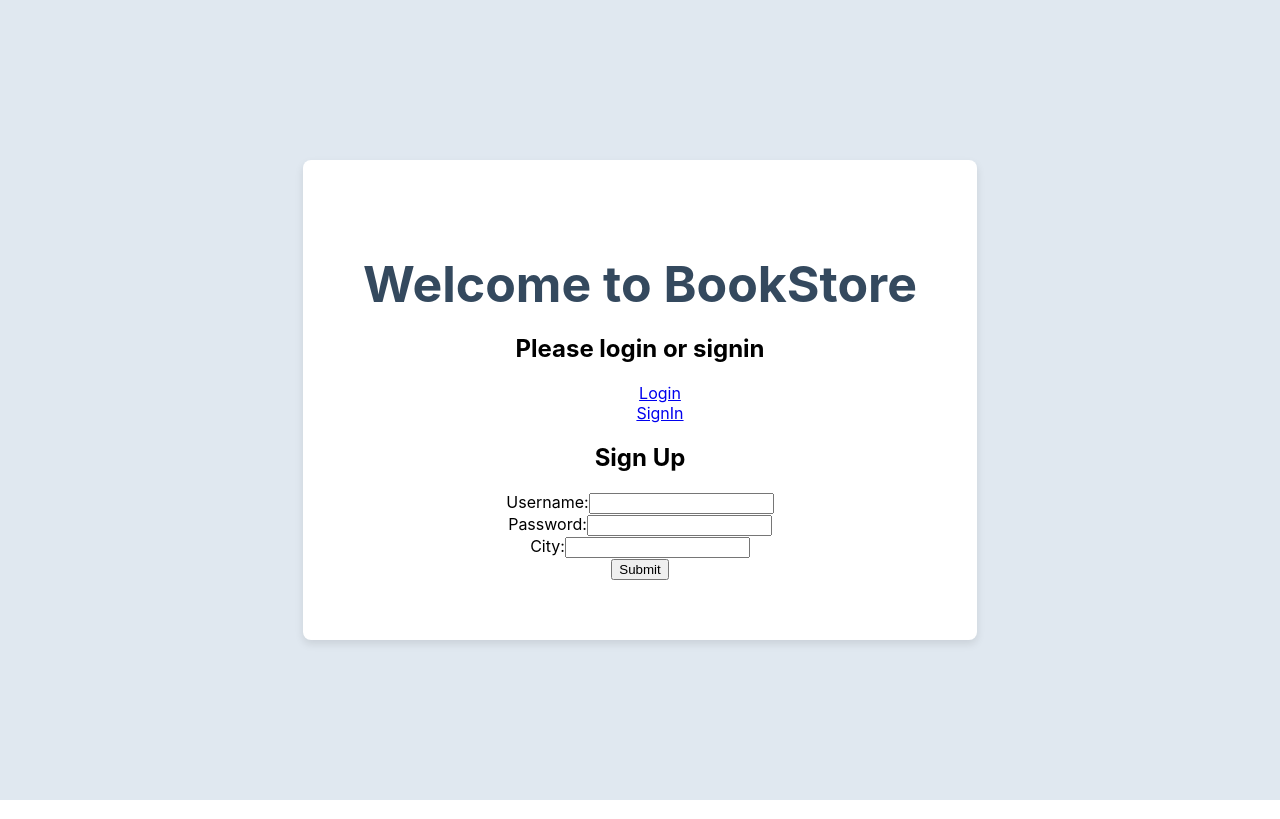
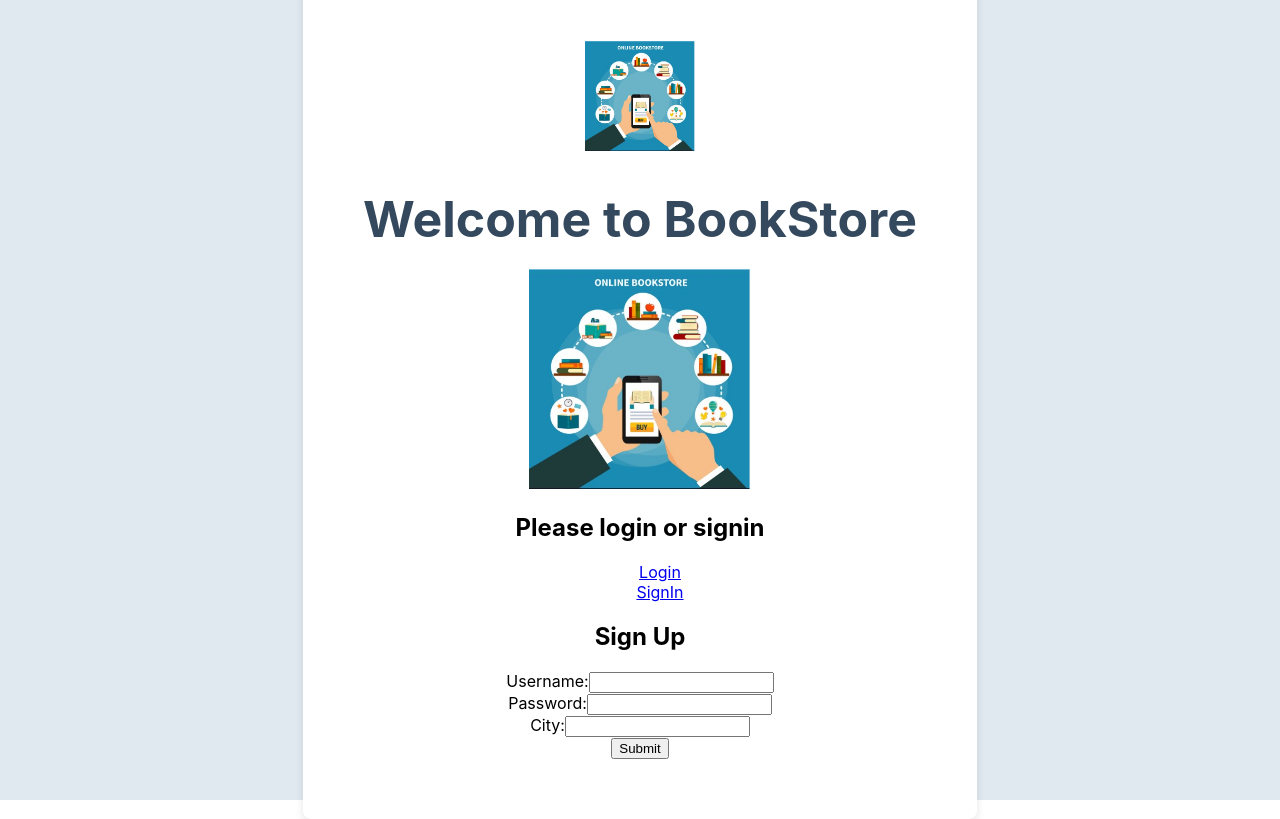
Before and after one commit to dking9876/Projects, a React (Create React App) app in the folder Final Project/UI/bookstore/: page /signup in a window 1280 px wide. Built offline with nearby package versions, Linux system fonts and the light colour scheme; the HTML template or start-up script is replaced by a standard one.

Commit message:
add picture

```diff
--- a/Final Project/UI/bookstore/src/App.js
+++ b/Final Project/UI/bookstore/src/App.js
@@ -14,6 +14,9 @@ import { BrowserRouter, Routes, Route } from "react-router-dom";
 import Layout from "./Layout";
 import Login1 from "./Login"
 import EntryPage from "./EntryPage"
+import picture from './ProjectLogo.jpg'; // Import the JPG picture
+
+
 function App() {
   const [isLoggedIn, setIsLoggedIn] = useState(false);
   const [username, setUsername] = useState('');
@@ -69,7 +72,10 @@ function App() {
   return (
     <div style={styles.container}>
       <div style={styles.content}>
-        <h1 style={styles.title}>Welcome {username} to BookStore</h1>
+
+      <img src={picture} alt="Picture" style={{ width: '20%', height: 'auto' }} />
+        <h1 style={styles.title}>Welcome {username} to BookStore          </h1>
+
 
 
     <div>
--- a/Final Project/UI/bookstore/src/EntryPage.js
+++ b/Final Project/UI/bookstore/src/EntryPage.js
@@ -5,12 +5,16 @@ import Signup from './Signup';
 import ReactDOM from "react-dom/client";
 import { BrowserRouter, Routes, Route } from "react-router-dom";
 import EntryLayout from './EntryLayout';
+import picture from './ProjectLogo.jpg'; // Import the JPG picture
+
+
 function EntryPage({ onLogin }) {
     const handleLoginEntry = (username, city, data) => {
         onLogin(username, city, data )
       }
   return (
     <div>
+         <img src={picture} alt="Picture" style={{ width: '40%', height: 'auto' }} />
       <h2>Please login or signin </h2>
       <BrowserRouter>
       <Routes>
```
Also changed, not shown: Final Project/UI/bookstore/src/ProjectLogo.jpg (added).
